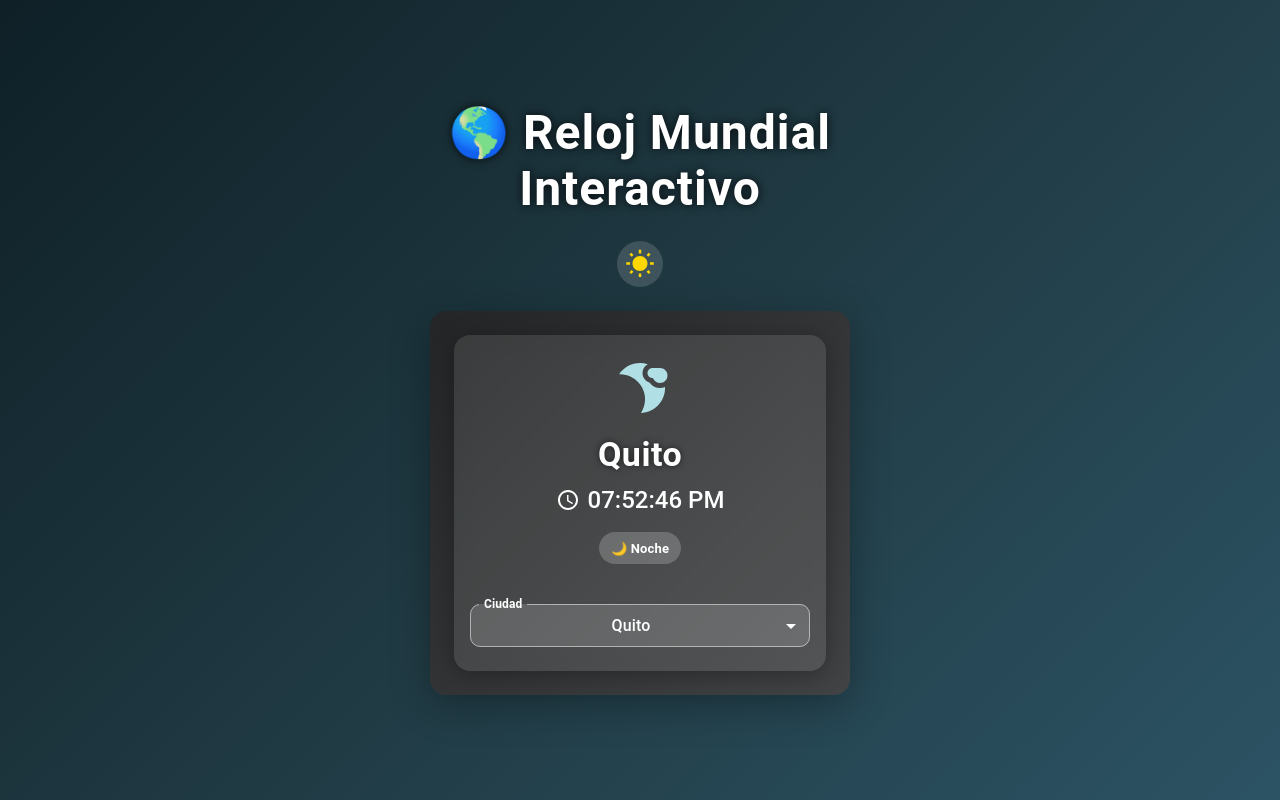
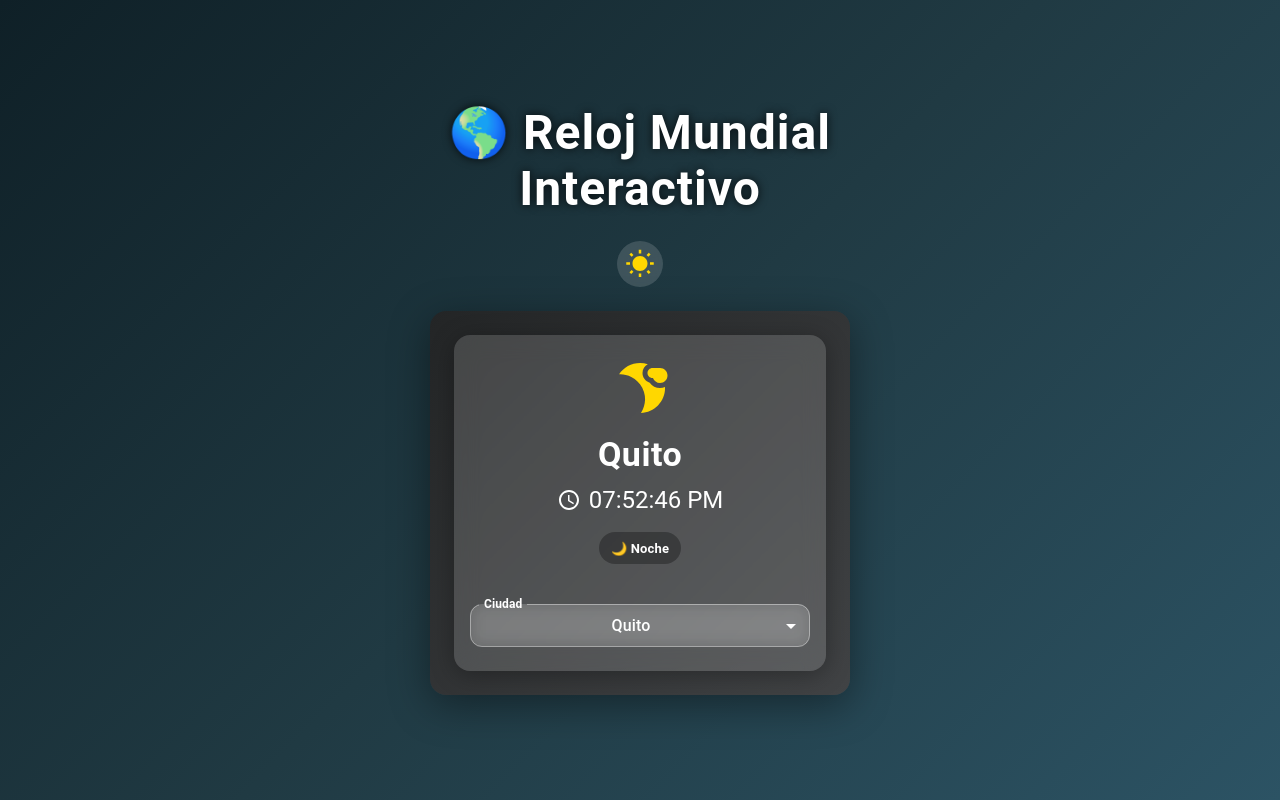
Before and after one commit to Patogol35/horamundial, a React (Vite) app: page / in a window 1280 px wide. Built offline with nearby package versions, Linux system fonts and the light colour scheme.

Commit message:
Update WorldClock.jsx

```diff
--- a/src/WorldClock.jsx
+++ b/src/WorldClock.jsx
@@ -20,12 +20,18 @@ const cities = [
   { name: "Tokio", timezone: "Asia/Tokyo" },
   { name: "Sídney", timezone: "Australia/Sydney" },
   { name: "Madrid", timezone: "Europe/Madrid" },
+  { name: "París", timezone: "Europe/Paris" },
+  { name: "Los Ángeles", timezone: "America/Los_Angeles" },
+  { name: "México DF", timezone: "America/Mexico_City" },
+  { name: "Buenos Aires", timezone: "America/Argentina/Buenos_Aires" },
+  { name: "Toronto", timezone: "America/Toronto" },
+  { name: "Dubái", timezone: "Asia/Dubai" },
 ];
 
-export default function WorldClock({ forceDay }) {
+export default function WorldClock({ isDay }) {
   const [selectedCity, setSelectedCity] = useState(cities[0]);
   const [time, setTime] = useState("");
-  const [isDay, setIsDay] = useState(forceDay);
+  const [cityIsDay, setCityIsDay] = useState(true);
 
   useEffect(() => {
     const updateClock = () => {
@@ -43,7 +49,7 @@ export default function WorldClock({ forceDay }) {
       const hourInCity = new Date(
         now.toLocaleString("en-US", { timeZone: selectedCity.timezone })
       ).getHours();
-      setIsDay(hourInCity >= 6 && hourInCity < 18);
+      setCityIsDay(hourInCity >= 6 && hourInCity < 18);
     };
 
     updateClock();
@@ -51,12 +57,11 @@ export default function WorldClock({ forceDay }) {
     return () => clearInterval(interval);
   }, [selectedCity]);
 
-  const gradient = isDay
-    ? "linear-gradient(135deg, #e3f2fd, #bbdefb)" // día: suave azul claro
-    : "linear-gradient(135deg, #232526, #414345)"; // noche
+  const gradient = cityIsDay
+    ? "linear-gradient(135deg, #a1c4fd, #c2e9fb)"
+    : "linear-gradient(135deg, #232526, #414345)";
 
-  const textColor = isDay ? "#0D47A1" : "#fff"; // contraste dinámico
-  const iconColor = isDay ? "#fdd835" : "#b0e0e6";
+  const iconColor = "#FFD700";
 
   return (
     <motion.div
@@ -69,31 +74,30 @@ export default function WorldClock({ forceDay }) {
         sx={{
           background: gradient,
           borderRadius: 4,
-          boxShadow: "0 10px 40px rgba(0,0,0,0.3)",
+          boxShadow: "0 10px 40px rgba(0,0,0,0.4)",
           p: 3,
+          backdropFilter: "blur(10px)",
           maxWidth: 420,
           mx: "auto",
-          transition: "background 1s ease, color 0.5s ease",
+          transition: "background 1s ease",
         }}
       >
         <Card
           sx={{
-            background: isDay
-              ? "rgba(255,255,255,0.35)"
-              : "rgba(255,255,255,0.1)",
-            backdropFilter: "blur(8px)",
+            background: "rgba(255,255,255,0.15)",
+            backdropFilter: "blur(12px)",
             borderRadius: 4,
-            color: textColor,
+            color: cityIsDay ? "#0D47A1" : "#fff",
             boxShadow: "0 4px 25px rgba(0,0,0,0.3)",
           }}
         >
           <CardContent>
             <motion.div
               initial={{ rotate: 0 }}
-              animate={{ rotate: isDay ? 0 : 180 }}
+              animate={{ rotate: cityIsDay ? 0 : 180 }}
               transition={{ duration: 1 }}
             >
-              {isDay ? (
+              {cityIsDay ? (
                 <WbSunny sx={{ fontSize: 60, color: iconColor }} />
               ) : (
                 <NightsStay sx={{ fontSize: 60, color: iconColor }} />
@@ -107,10 +111,6 @@ export default function WorldClock({ forceDay }) {
                 mb: 1,
                 fontWeight: "bold",
                 letterSpacing: 0.5,
-                color: textColor,
-                textShadow: isDay
-                  ? "0 0 5px rgba(255,255,255,0.5)"
-                  : "0 0 6px rgba(0,0,0,0.6)",
               }}
             >
               {selectedCity.name}
@@ -123,57 +123,54 @@ export default function WorldClock({ forceDay }) {
                 display: "flex",
                 alignItems: "center",
                 justifyContent: "center",
-                color: textColor,
-                fontWeight: 500,
               }}
             >
               <AccessTime sx={{ mr: 1 }} /> {time}
             </Typography>
 
             <Chip
-              label={isDay ? "☀️ Día" : "🌙 Noche"}
+              label={cityIsDay ? "☀️ Día" : "🌙 Noche"}
               sx={{
-                bgcolor: isDay ? "rgba(0,0,0,0.1)" : "rgba(255,255,255,0.2)",
-                color: textColor,
+                bgcolor: cityIsDay
+                  ? "rgba(255,255,255,0.2)"
+                  : "rgba(0,0,0,0.3)",
+                color: "#fff",
                 mb: 2,
                 fontWeight: "bold",
               }}
             />
 
-            {/* Selector de ciudades mejorado */}
+            {/* --- Selector Mejorado --- */}
             <FormControl
               fullWidth
               variant="outlined"
               sx={{
                 mt: 3,
                 "& .MuiInputLabel-root": {
-                  color: textColor,
+                  color: "#fff",
                   fontWeight: "bold",
                   fontSize: "1rem",
                 },
                 "& .MuiOutlinedInput-root": {
-                  borderRadius: "10px",
-                  background: isDay
-                    ? "rgba(255,255,255,0.4)"
-                    : "rgba(255,255,255,0.15)",
+                  borderRadius: "12px",
+                  background: "rgba(255,255,255,0.12)",
+                  backdropFilter: "blur(8px)",
                   "& fieldset": {
-                    borderColor: isDay
-                      ? "rgba(0,0,0,0.3)"
-                      : "rgba(255,255,255,0.5)",
+                    borderColor: "rgba(255,255,255,0.4)",
                   },
                   "&:hover fieldset": {
-                    borderColor: textColor,
+                    borderColor: "#fff",
                   },
                   "&.Mui-focused fieldset": {
-                    borderColor: textColor,
-                    boxShadow: `0 0 8px ${isDay ? "#90caf9" : "#fff"}`,
+                    borderColor: "#fff",
+                    boxShadow: "0 0 8px rgba(255,255,255,0.4)",
                   },
                 },
                 "& .MuiSelect-icon": {
-                  color: textColor,
+                  color: "#fff",
                 },
                 "& .MuiSelect-select": {
-                  color: textColor,
+                  color: "#fff",
                   fontWeight: 500,
                   py: 1.2,
                 },
@@ -188,18 +185,6 @@ export default function WorldClock({ forceDay }) {
                     cities.find((city) => city.name === e.target.value)
                   )
                 }
-                MenuProps={{
-                  PaperProps: {
-                    sx: {
-                      background: isDay
-                        ? "rgba(255,255,255,0.9)"
-                        : "rgba(40,40,40,0.95)",
-                      color: isDay ? "#0D47A1" : "#fff",
-                      borderRadius: "10px",
-                      mt: 1,
-                    },
-                  },
-                }}
               >
                 {cities.map((city) => (
                   <MenuItem key={city.name} value={city.name}>
```
